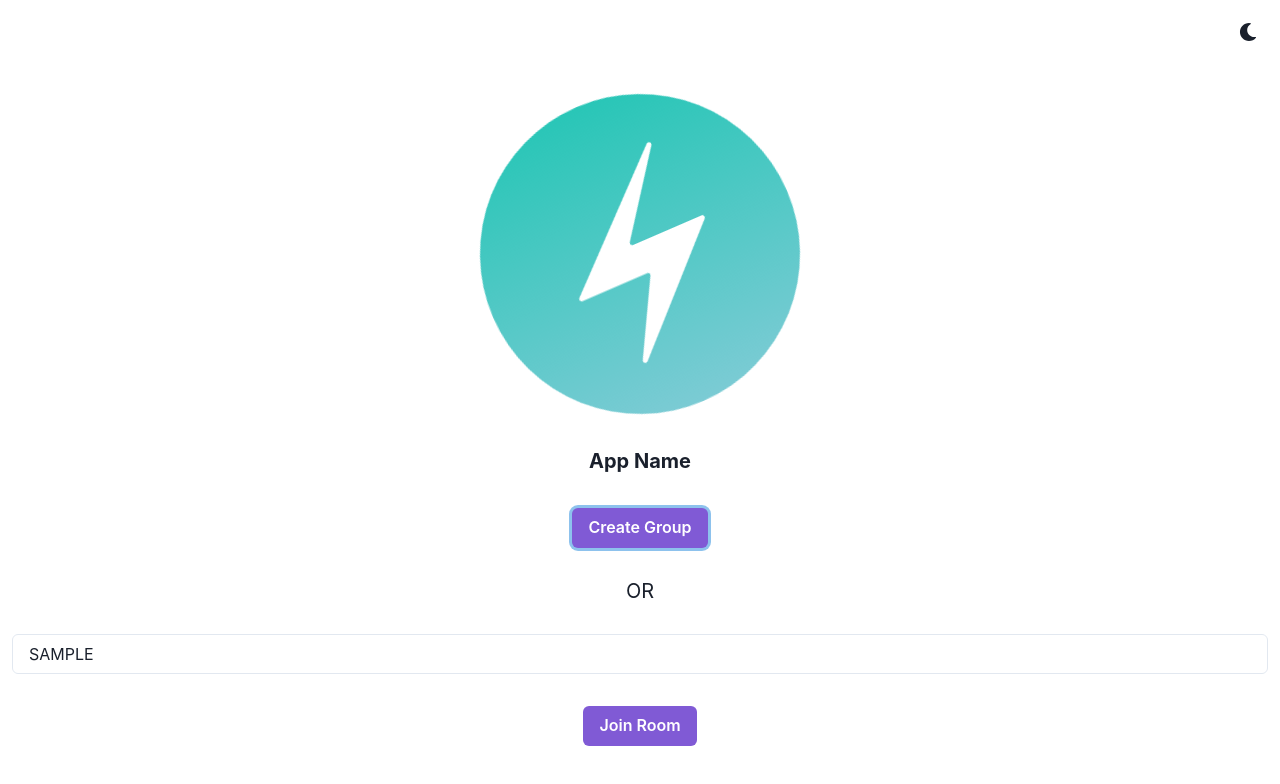
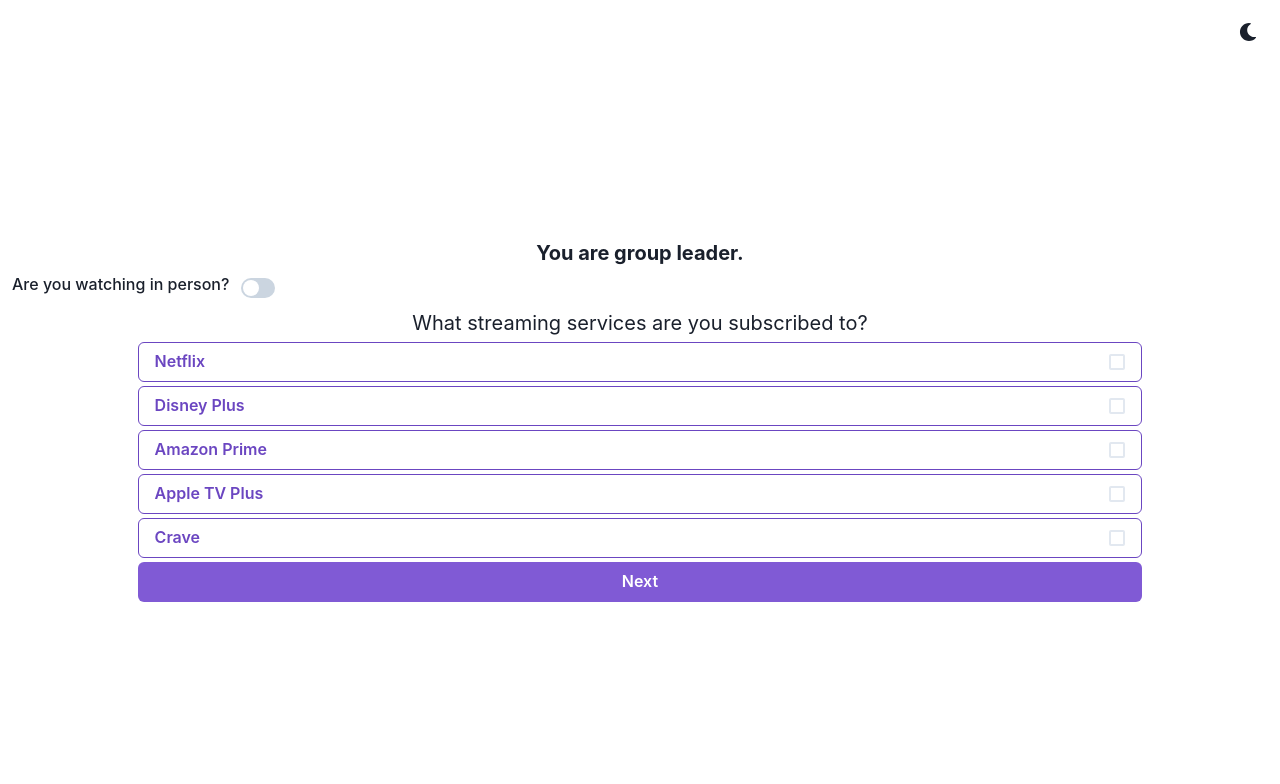
Before and after one commit to sfaigan/groupwatch, a React (Create React App) app in the folder client/: page / in a window 1280 px wide. Both pictures are taken after typing "Sample" into the empty fields and a click on the button "Create Group". Shown: the top 784 px of the page. Built offline with nearby package versions, Linux system fonts and the light colour scheme.

Commit message:
add view switching, create group screen

```diff
--- a/client/src/App.tsx
+++ b/client/src/App.tsx
@@ -1,19 +1,7 @@
-import React, { SyntheticEvent, useState } from "react"
+import {useState} from 'react'
 import { createBreakpoints } from '@chakra-ui/theme-tools';
-import {
-  ChakraProvider,
-  Box,
-  Text,
-  Link,
-  VStack,
-  Code,
-  Input,
-  Grid,
-  theme,
-  Button,
-} from "@chakra-ui/react"
-import { ColorModeSwitcher } from "./ColorModeSwitcher"
-import { Logo } from "./Logo"
+
+import { CreateGroupScreenOne } from './views/create-group-screen-1';
 import { LandingPage } from "./views/landing-page";
 
 const breakpoints = createBreakpoints({
@@ -24,12 +12,14 @@
 })
 
 export const App = () => {
-
-    return (<LandingPage/>)
-  // const [view, setView] = useState(0);
-  // var render;
-  // switch (view) {
-  //   case 0: render=<LandingPage/>
-  // }
-  // return (render)
+  const [view, setView] = useState(0);
+  var render;
+  if (view === 0) {
+    render = <LandingPage callback={setView}/>
+  } else if (view === 1) {
+    render = <CreateGroupScreenOne callback={setView}/>
+  } else {
+    render = <LandingPage callback={setView}/>
+  }
+  return (render);
 }
--- /dev/null
+++ b/client/src/views/create-group-screen-1.tsx
@@ -0,0 +1,93 @@
+import React, { SyntheticEvent, useState } from "react"
+
+import {
+    ChakraProvider,
+    Box,
+    Text,
+    Link,
+    VStack,
+    Code,
+    Input,
+    Grid,
+    theme,
+    Button,
+    FormControl,
+    FormLabel,
+    Switch,
+    ButtonGroup,
+    Checkbox,
+  } from "@chakra-ui/react"
+  import { ColorModeSwitcher } from "../ColorModeSwitcher"
+  import { Logo } from "../Logo"
+import { callbackify } from "util"
+
+export interface Props {
+    callback: any;
+}
+
+export const CreateGroupScreenOne = (props: Props) =>{
+    const [isDisabled, setDisabled] = useState(false);
+    const [isNetflixChosen, setNetflixChosen] = useState(false);
+    const [isDisneyChosen, setDisneyChosen] = useState(false);
+    const [isAmazonChosen, setAmazonChosen] = useState(false);
+    const [isAppleChosen, setAppleChosen] = useState(false);
+    const [isCraveChosen, setCraveChosen] = useState(false);
+
+    const onClick = () => {
+       props.callback(2);
+    }
+
+    return (
+      <ChakraProvider theme={theme}>
+        <Box fontSize="xl">
+          <Grid minH="100vh" p={3}>
+            <ColorModeSwitcher justifySelf="flex-end" />
+            <VStack spacing={1}>
+              <Text
+                fontWeight={'bold'}
+                // width={[
+                //   '100%',
+                //   null,
+                //   null,
+                //   null,
+                //   null,
+                // ]}
+                fontSize='xl'
+              >
+                You are group leader.
+              </Text>
+
+              <FormControl mt={31} align='center' display='flex' alignItems='center'>
+                <FormLabel>
+                    Are you watching in person?
+                </FormLabel>
+                <Switch id='in-person'/>
+              </FormControl>
+              <Text>What streaming services are you subscribed to?</Text>
+              <Button justifyContent='space-between' colorScheme='purple' variant='outline' width='80%' isActive={isNetflixChosen} onClick={() => setNetflixChosen(!isNetflixChosen)}>
+                Netflix
+                <Checkbox isChecked={isNetflixChosen}/>
+              </Button>
+              <Button justifyContent='space-between' colorScheme='purple' variant='outline' width='80%'  isActive={isDisneyChosen} onClick={() => setDisneyChosen(!isDisneyChosen)}>
+                Disney Plus
+                <Checkbox isChecked={isDisneyChosen}/>
+              </Button>
+              <Button justifyContent='space-between' colorScheme='purple' variant='outline' width='80%'  isActive={isAmazonChosen} onClick={() => setAmazonChosen(!isAmazonChosen)}>
+                Amazon Prime
+                <Checkbox isChecked={isAmazonChosen}/>
+              </Button>
+              <Button justifyContent='space-between' colorScheme='purple' variant='outline' width='80%'  isActive={isAppleChosen} onClick={() => setAppleChosen(!isAppleChosen)}>
+                Apple TV Plus
+                <Checkbox isChecked={isAppleChosen}/>
+              </Button>
+              <Button justifyContent='space-between' colorScheme='purple' variant='outline' width='80%'  isActive={isCraveChosen} onClick={() => setCraveChosen(!isCraveChosen)}>
+                Crave
+                <Checkbox isChecked={isCraveChosen}/>
+              </Button>
+              <Button colorScheme={'purple'} size='md' width='80%' isDisabled={isDisabled} onClick={onClick}>Next</Button>
+            </VStack>
+          </Grid>
+        </Box>
+      </ChakraProvider>
+    )
+}
--- a/client/src/views/landing-page.tsx
+++ b/client/src/views/landing-page.tsx
@@ -15,7 +15,11 @@
   import { ColorModeSwitcher } from "../ColorModeSwitcher"
   import { Logo } from "../Logo"
 
-export const LandingPage = () =>{
+export interface Props {
+  callback: any;
+}
+
+export const LandingPage = (props: Props) =>{
     const [isDisabled, setDisabled] = useState(true);
     const [value, setValue] = React.useState('')
     const handleChange = (event: any) => {
@@ -24,6 +28,10 @@
         setValue(newVal)
       }
       setDisabled(!(event.target.value.length === 6 || value.length === 6))
+    }
+
+    const onClick = () => {
+      props.callback(1);
     }
 
     return (
@@ -46,7 +54,7 @@
               >
                 App Name
               </Text>
-              <Button colorScheme={'purple'} size='md'>Create Group</Button>
+              <Button colorScheme={'purple'} size='md' onClick={onClick}>Create Group</Button>
               <Text
                 lineHeight='22px'>
                 OR
```
